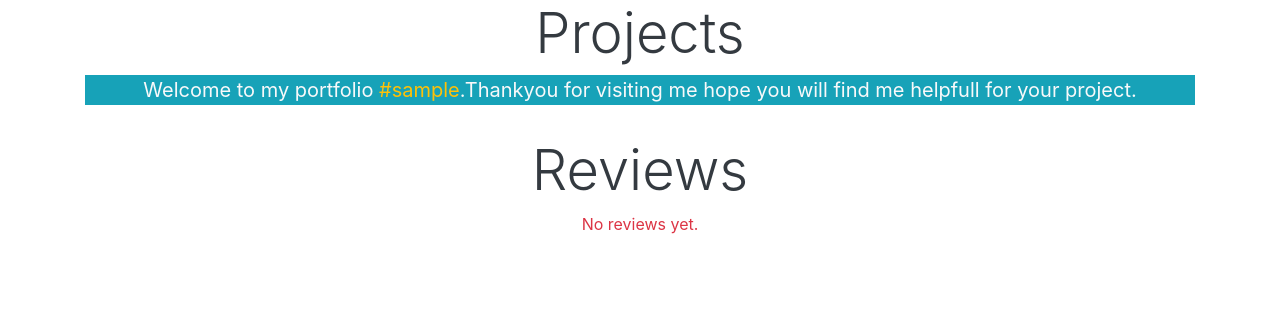
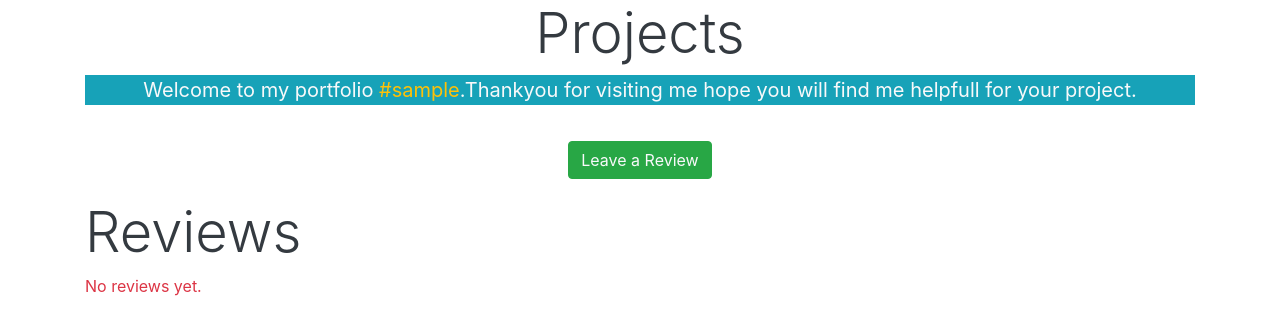
Before and after one commit to Moheed-Gillani/portfoioapp, a Django app: page / in a window 1280 px wide. Shown: the part 66-401 px from the top of the page. Run offline with Django 3.2, Linux system fonts and the light colour scheme; the visitor is signed in with stand-in values (Sample User, id 1); data that the repository does not hold is empty; some libraries are stand-ins or nearby versions.

Commit message:
additional files and changes for Heroku

```diff
--- a/templates/home/index.html
+++ b/templates/home/index.html
@@ -30,10 +30,11 @@
         </div>
           {% endfor %}
 </div>
+<p><a href="{% url 'add_reviews' %}" class="btn btn-success mt-1 mb-1  text-light">Leave a Review</a></center>
 {% if reviews %}
 
     <h5 class="display-4  text-dark">Reviews {{ total }}</h5>
-    <p><a href="{% url 'add_reviews' %}" class="btn btn-success mt-1 mb-1  text-light">Leave a Review</a></center>
+
     </p>
 
 
```
